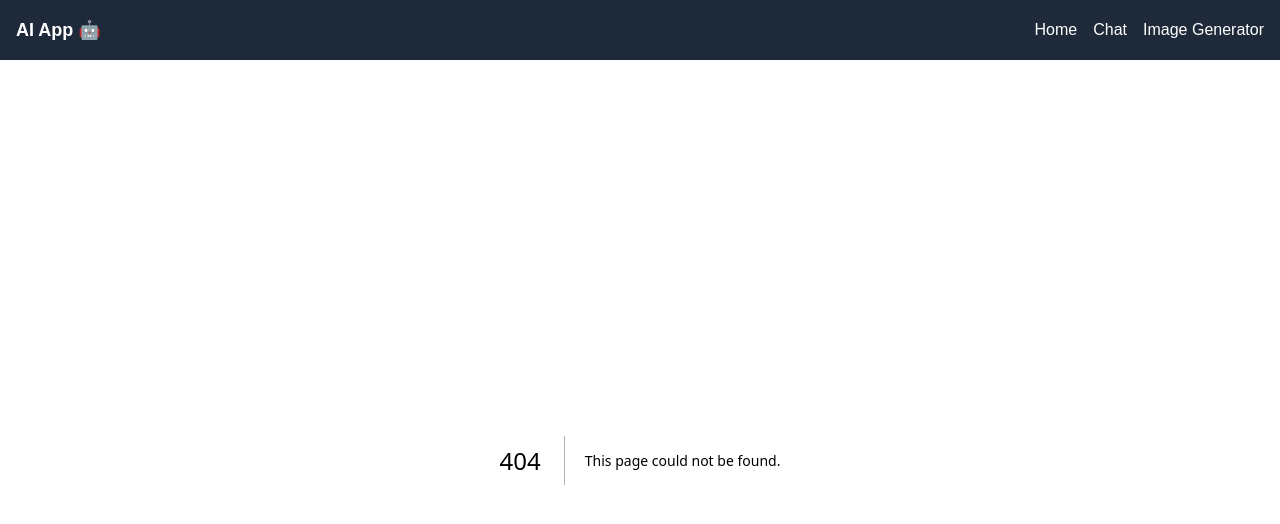
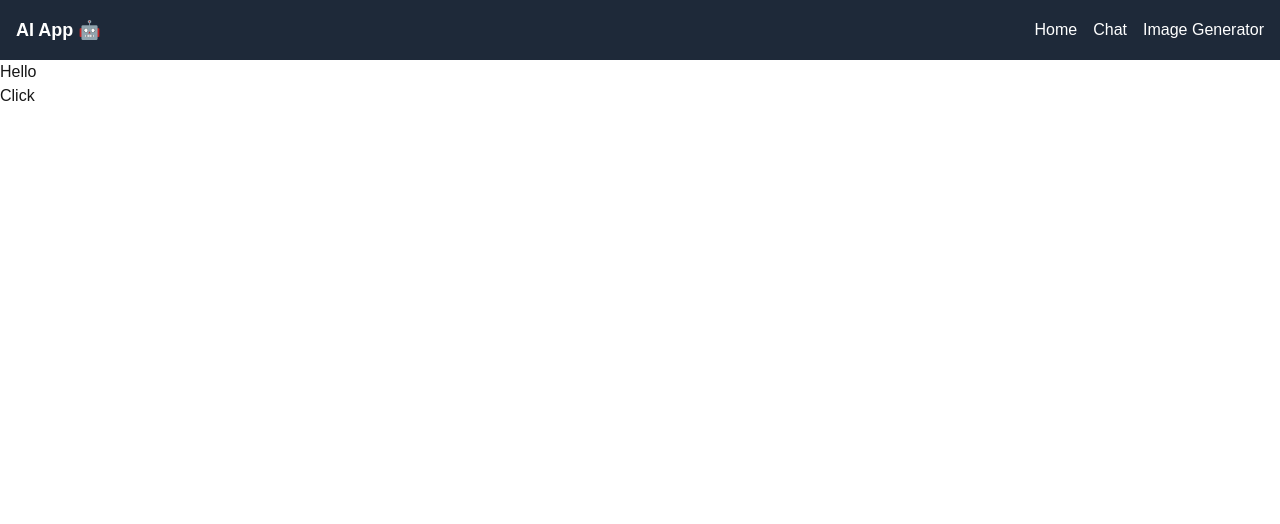
Before and after one commit to DenizShayan/nextjs-ai-app, a Next.js app in the folder nextjs-ai-app/: page /test2 in a window 1280 px wide. Before the commit this address had no page. Shown: the top 524 px of the page. Built offline with nearby package versions, Linux system fonts and the light colour scheme.

Commit message:
Create page.tsx

```diff
--- /dev/null
+++ b/nextjs-ai-app/src/app/test2/page.tsx
@@ -0,0 +1,17 @@
+"use client"
+import { useState } from "react";
+
+export default function Mini(){
+    const [msg, setMsg] = useState("Hello");
+
+    const change = () => {
+        setMsg("Changed!");
+    };
+
+    return (
+        <div>
+            <p>{msg}</p>
+            <button onClick={change}> Click </button>
+        </div>
+    );
+}
```
